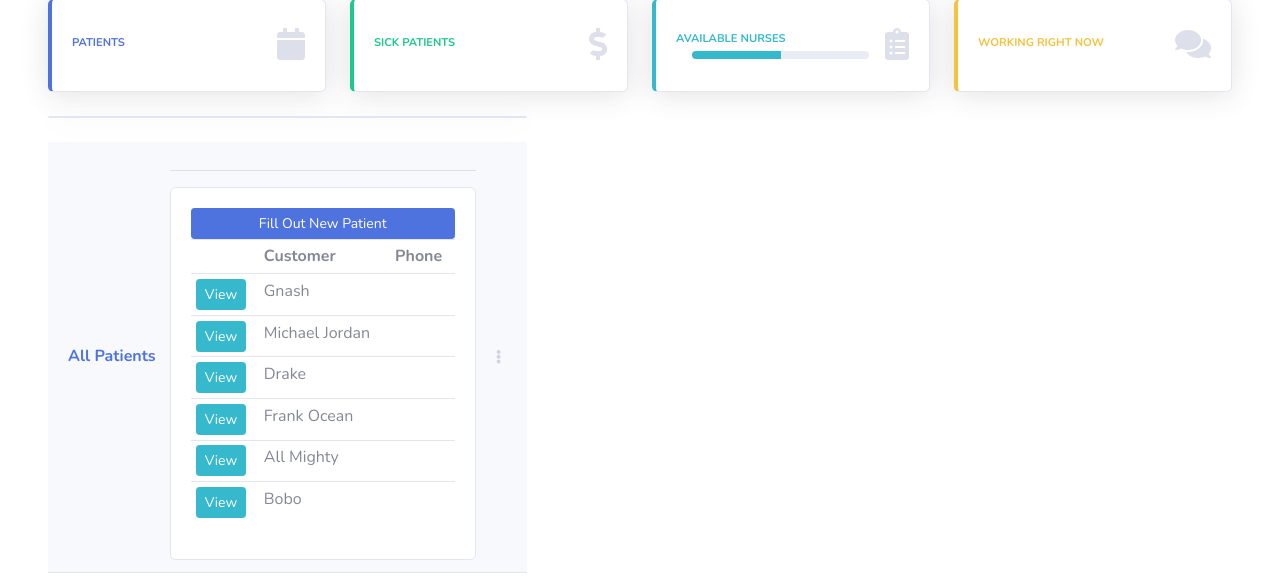
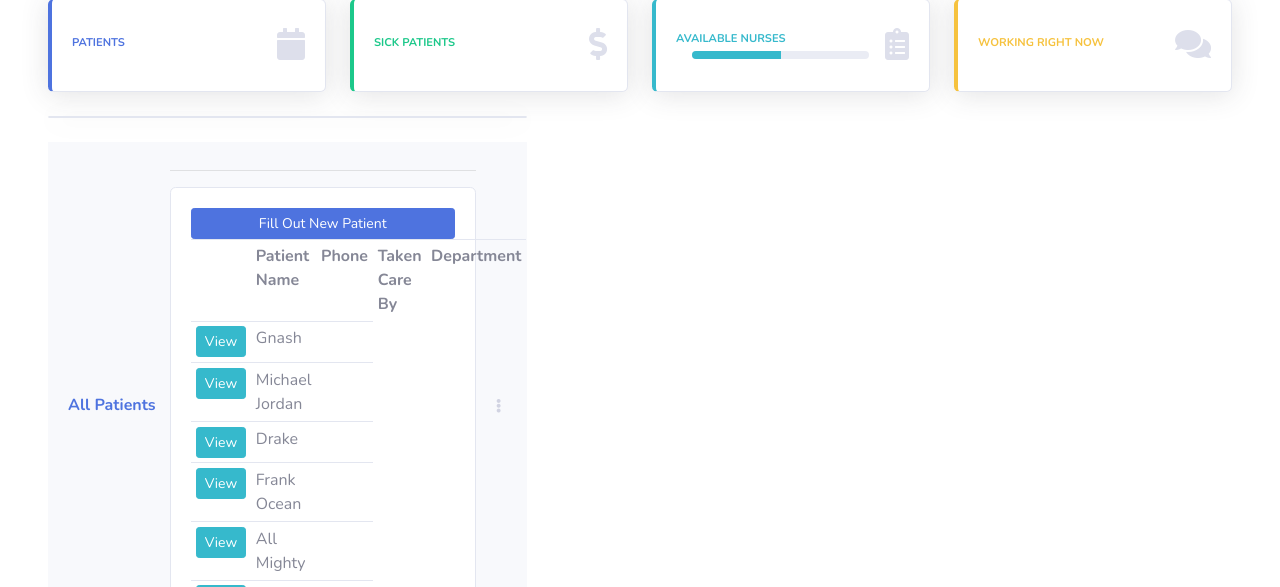
Before and after one commit to 80andAbove/hospital, a Django app: page /index/ in a window 1280 px wide. Shown: the part 139-726 px from the top of the page. Run offline with Django 3.2, Linux system fonts and the light colour scheme; data comes from the database, SQL or seed files in the repository; some libraries are stand-ins or nearby versions.

```diff
--- a/lifesaver/templates/lifesaver/index.html
+++ b/lifesaver/templates/lifesaver/index.html
@@ -113,8 +113,10 @@
 										<table class="table table-sm">
 											<tr>
 												<th></th>
-												<th>Customer</th>
+												<th>Patient Name</th>
 												<th>Phone</th>
+												<th>Taken Care By</th>
+												<th>Department</th>
 											</tr>
 
 											{% for patients in patients %}
@@ -152,6 +154,7 @@
 					</div>
 				</div>
 
+
 	</div>
 	<!-- End of Main Content -->
 	<!-- Footer -->
--- a/lifesaver/templates/lifesaver/navbar.html
+++ b/lifesaver/templates/lifesaver/navbar.html
@@ -11,7 +11,7 @@
           <div class="dropdown-menu" aria-labelledby="navbarDropdown">
             <a class="dropdown-item" href="{% url 'patient' %}">All Patients</a>
             <hr>
-            <a class="dropdown-item" href="{% url 'patient_add' %}">Add a Patient</a>
+            <a class="dropdown-item" href="{% url 'patient_add' %}" target="_blank">Add a Patient</a>
           </div>
         </li>
         <li class="nav-item active dropdown">
@@ -19,7 +19,7 @@
           <div class="dropdown-menu" aria-labelledby="navbarDropdown">
             <a class="dropdown-item" href="{% url 'doctor' %}">All Doctors</a>
             <hr>
-            <a class="dropdown-item" href="{% url 'doctor_add' %}">Add a Doctor</a>
+            <a class="dropdown-item" href="{% url 'doctor_add' %}" target="_blank">Add a Doctor</a>
           </div>
         </li>
         <li class="nav-item active dropdown">
@@ -27,7 +27,7 @@
           <div class="dropdown-menu" aria-labelledby="navbarDropdown">
             <a class="dropdown-item" href="{% url 'nurse' %}">All Nurses</a>
             <hr>
-            <a class="dropdown-item" href="{% url 'nurse_add' %}">Add a Nurse</a>
+            <a class="dropdown-item" href="{% url 'nurse_add' %}" target="_blank">Add a Nurse</a>
           </div>
         </li>
         <li class="nav-item active">
```
